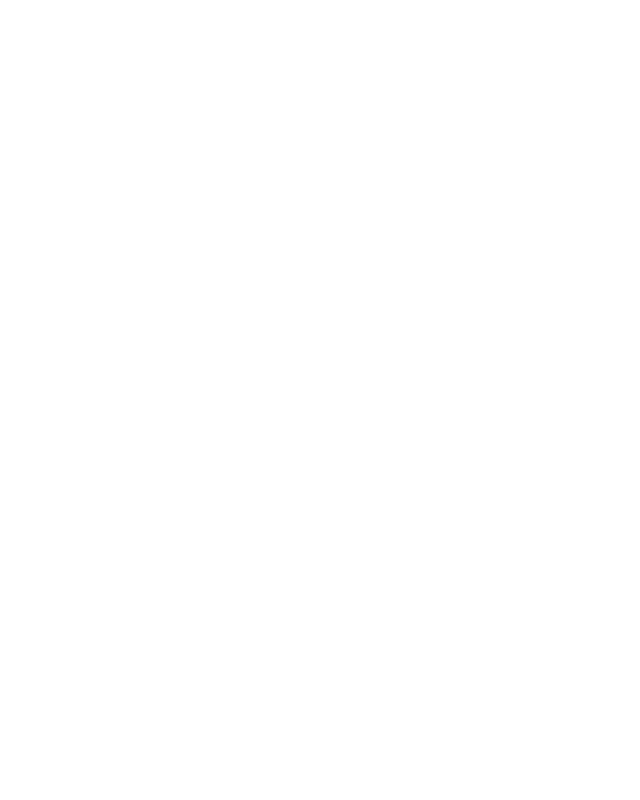
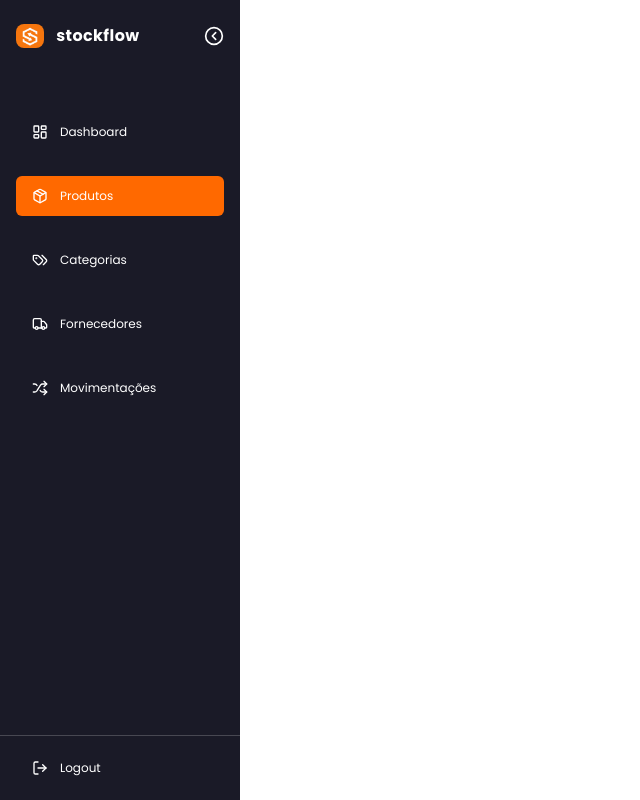
Before and after one commit to lucasherrerods/stock-flow, a React (Vite) app: page /products in a window 1280 px wide. Before the commit this address had no page. Shown: the whole page, without its empty margins (0-640 px from the left). Built offline with nearby package versions, Linux system fonts and the light colour scheme.

Commit message:
feat: create Sidebar with routes

```diff
--- a/package.json
+++ b/package.json
@@ -12,6 +12,7 @@
   "dependencies": {
     "@tailwindcss/vite": "^4.0.17",
     "axios": "^1.8.4",
+    "lucide-react": "^0.486.0",
     "react": "^19.0.0",
     "react-dom": "^19.0.0",
     "react-router-dom": "^7.4.1",
--- a/src/App.jsx
+++ b/src/App.jsx
@@ -1,6 +1,10 @@
 import { BrowserRouter, Route, Routes } from 'react-router-dom'
 import Auth from "./pages/Auth"
 import Dashboard from './pages/Dashboard'
+import Products from './pages/Products'
+import Categories from './pages/Categories'
+import Suppliers from './pages/Suppliers'
+import Movements from './pages/Movements'
 
 function App() {
 
@@ -9,6 +13,10 @@
       <Routes>
         <Route path='/' element={<Auth />} />
         <Route path='/dashboard' element={<Dashboard />} />
+        <Route path='/products' element={<Products />} />
+        <Route path='/categories' element={<Categories />} />
+        <Route path='/suppliers' element={<Suppliers />} />
+        <Route path='/transactions' element={<Movements />} />
       </Routes>
     </BrowserRouter>
   )
--- /dev/null
+++ b/src/components/Sidebar/index.jsx
@@ -0,0 +1,83 @@
+import Logo from '../../assets/logo.png'
+import { useEffect } from 'react'
+import { Link, useLocation } from 'react-router-dom'
+import { CircleChevronLeft, LayoutDashboard, Package, Tags, Truck, Shuffle, LogOut } from 'lucide-react'
+
+export default function Sidebar() {
+  // Hook para pegar a localização atual da URL
+  const location = useLocation()
+
+  // Verifica se a rota ativa é a atual
+  const isActive = (path) => location.pathname === path
+
+  useEffect(() => {
+    // Insere o título respectivo da página atual
+    if (location.pathname === '/dashboard') {
+      document.title = 'StockFlow | Dashboard'
+    } else if (location.pathname === '/products') {
+      document.title = 'StockFlow | Produtos'
+    } else if (location.pathname === '/categories') {
+      document.title = 'StockFlow | Categorias'
+    } else if (location.pathname === '/suppliers') {
+      document.title = 'StockFlow | Fornecedores'
+    } else if (location.pathname === '/transactions') {
+      document.title = 'StockFlow | Movimentações'
+    }
+  }, [location]) // Executa sempre que a URL mudar
+
+  return (
+    <nav className="fixed top-0 left-0 h-full bg-[#1A1A27] z-10 w-60 flex flex-col">
+      <header className="flex items-center justify-between px-4 py-2 mt-4">
+        <div className='flex gap-3 items-center'>
+          <img src={Logo} alt="Logo" className='h-6 w-auto rounded-lg' />
+          <h1 className="text-white lowercase font-bold tracking-wide">
+            StockFlow
+          </h1>
+        </div>
+        <CircleChevronLeft size={20} className='text-white font-bold cursor-pointer' />
+      </header>
+      <div className="flex-1 py-4 mt-10">
+        <ul className='text-white text-xs space-y-6 px-4'>
+          <li className={`h-10 flex items-center rounded-md transition-all ease-in-out duration-500 ${isActive('/dashboard') ? 'bg-orange-500 hover:opacity-80' : 'hover:bg-white/10'}`}>
+            <Link to={'/dashboard'} className='w-full flex items-center gap-3 px-4'>
+              <LayoutDashboard size={16} />
+              <span>Dashboard</span>
+            </Link>
+          </li>
+          <li className={`h-10 flex items-center rounded-md transition-all ease-in-out duration-500 ${isActive('/products') ? 'bg-orange-500 hover:opacity-80' : 'hover:bg-white/10'}`}>
+            <Link to={'/products'} className='w-full flex items-center gap-3 px-4'>
+              <Package size={16} />
+              <span>Produtos</span>
+            </Link>
+          </li>
+          <li className={`h-10 flex items-center rounded-md transition-all ease-in-out duration-500 ${isActive('/categories') ? 'bg-orange-500 hover:opacity-80' : 'hover:bg-white/10'}`}>
+            <Link to={'/categories'} className='w-full flex items-center gap-3 px-4'>
+              <Tags size={16} />
+              <span>Categorias</span>
+            </Link>
+          </li>
+          <li className={`h-10 flex items-center rounded-md transition-all ease-in-out duration-500 ${isActive('/suppliers') ? 'bg-orange-500 hover:opacity-80' : 'hover:bg-white/10'}`}>
+            <Link to={'/suppliers'} className='w-full flex items-center gap-3 px-4'>
+              <Truck size={16} />
+              <span>Fornecedores</span>
+            </Link>
+          </li>
+          <li className={`h-10 flex items-center rounded-md transition-all ease-in-out duration-500 ${isActive('/transactions') ? 'bg-orange-500 hover:opacity-80' : 'hover:bg-white/10'}`}>
+            <Link to={'/transactions'} className='w-full flex items-center gap-3 px-4'>
+              <Shuffle size={16} />
+              <span>Movimentações</span>
+            </Link>
+          </li>
+        </ul>
+      </div>
+      <div className='border-t border-white/20 py-3 px-4 mt-auto'>
+        <Link to={'/'}>
+          <button onClick={() => localStorage.removeItem('token')} className='w-full h-10 flex items-center gap-3 text-white text-xs rounded-md px-4 transation-all ease-in-out duration-500 hover:bg-white/10 cursor-pointer'>
+            <LogOut size={16} />
+            <span>Logout</span>
+          </button>
+        </Link>
+      </div>
+    </nav>
+  )
+}
--- /dev/null
+++ b/src/pages/Categories/index.jsx
@@ -0,0 +1,10 @@
+import Sidebar from "../../components/Sidebar"
+
+export default function Categories() {
+  return (
+    <div>
+      <Sidebar />
+      <h1>Categorias</h1>
+    </div>
+  )
+}
--- a/src/pages/Dashboard/index.jsx
+++ b/src/pages/Dashboard/index.jsx
@@ -1,6 +1,9 @@
+import Sidebar from '../../components/Sidebar'
+
 export default function Dashboard() {
   return (
     <div>
+      <Sidebar />
       <h1>Dashboard</h1>
     </div>
   )
--- /dev/null
+++ b/src/pages/Movements/index.jsx
@@ -0,0 +1,10 @@
+import Sidebar from "../../components/Sidebar"
+
+export default function Movements() {
+  return (
+    <div>
+      <Sidebar />
+      <h1>Movimentações</h1>
+    </div>
+  )
+}
--- /dev/null
+++ b/src/pages/Products/index.jsx
@@ -0,0 +1,10 @@
+import Sidebar from "../../components/Sidebar"
+
+export default function Products() {
+  return (
+    <div>
+      <Sidebar />
+      <h1>Produtos</h1>
+    </div>
+  )
+}
--- /dev/null
+++ b/src/pages/Suppliers/index.jsx
@@ -0,0 +1,10 @@
+import Sidebar from "../../components/Sidebar"
+
+export default function Suppliers() {
+  return (
+    <div>
+      <Sidebar />
+      <h1>Fornecedores</h1>
+    </div>
+  )
+}
```
Also changed, not shown: src/assets/logo.png (added), 1 other file (tests, documents, lock files or other folders).
